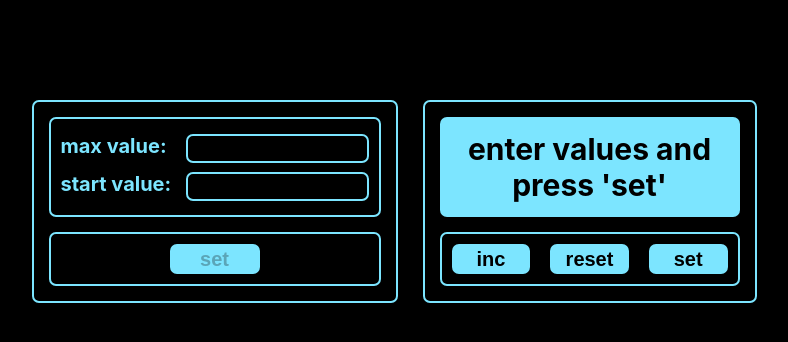
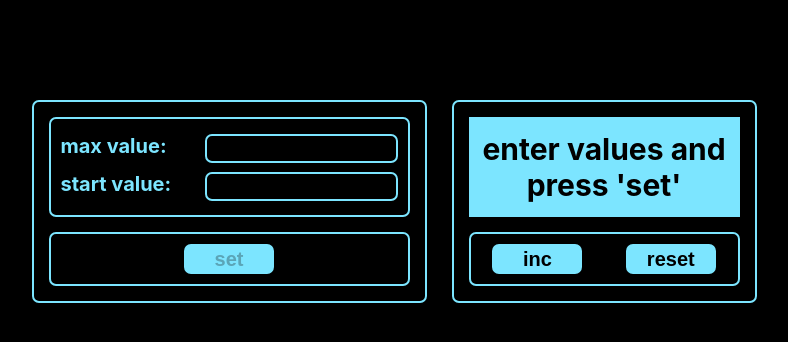
Before and after one commit to FeraVerto/counter, a React (Create React App) app: page / in a window 1280 px wide. Shown: the top 342 px of the page, without its empty margins (246-1034 px from the left). Built offline with nearby package versions, Linux system fonts and the light colour scheme.

Commit message:
counter + tuner

```diff
--- a/src/App.css
+++ b/src/App.module.css
@@ -25,36 +25,24 @@ button,
 
 .count_block {
     padding: 15px;
+
     width: 300px;
+
     background-color: transparent;
-}
-
-.counter {
-    margin-bottom: 15px;
-    height: 100px;
-    display: flex;
-    align-items: center;
-    justify-content: center;
-    background-color: #7ce5ff;
-    text-align: center;
-}
-
-.counter div {
-    margin: 0;
-    color: black;
-    font-weight: bold;
-    font-size: 30px;
 }
 
 .button_block {
     height: 50px;
+
     display: flex;
     justify-content: space-around;
 }
 
 button {
     margin: 10px;
+
     width: 90px;
+
     background-color: #7ce5ff;
     font-size: 20px;
     font-weight: bold;
@@ -68,19 +56,58 @@ button {
 .tuner_block {
     margin-right: 25px;
     padding: 15px;
+
     width: 400px;
+
     border: 2px solid #7ce5ff;
 }
 
 .tuner {
     padding: 10px;
+    margin-bottom: 15px;
+
+    height: 76px;
+
     display: flex;
     flex-direction: column;
     justify-content: space-around;
-    margin-bottom: 15px;
+
     border: 2px solid #7ce5ff;
-    height: 76px;
+
     color: #7ce5ff;
     font-weight: bold;
     font-size: 20px;
 }
+
+
+.input {
+    padding: 5px 0 5px 10px;
+
+    border: 2px solid #7ce5ff;
+    border-radius: 7px;
+    background-color: black;
+
+    color: white;
+    font-weight: bold;
+    text-align: center;
+    outline:none;
+}
+
+.error {
+    padding: 5px 0 5px 10px;
+
+    border: 2px solid red;
+    border-radius: 7px;
+    background-color: black;
+
+    color: white;
+    font-weight: bold;
+    text-align: center;
+    outline:none;
+
+}
+
+
+.error:focus {
+    border: 2px solid red;
+}
--- a/src/App.tsx
+++ b/src/App.tsx
@@ -1,24 +1,51 @@
 import React, {useState} from 'react';
-import './App.css';
+import s from './App.module.css';
 import {Counter} from "./Counter/Counter";
 import Button from "./Button/Button";
 import {TunerOfCounter} from "./TunerOfCounter/TunerOfCounter";
-import {NavLink} from "react-router-dom";
-import s from "./TunerOfCounter/TunerOfCounter.module.css";
 
 function App() {
 
     let [maxNumber, setMaxNumber] = useState<number | string>(0)
     let [startNumber, setStartNumber] = useState<number | string>(0)
     let [count, setCount] = useState<number | string>("enter values and press 'set'")
+    let [errorMax, setErrorMax] = useState<string>(`${s.input}`)
+    let [errorStart, setErrorStart] = useState<string>(`${s.input}`)
 
-    let classNameMax = maxNumber < 0  ? `${s.error_max}` : `${s.input}`;
-    let classNameStart = startNumber < 0 ? `${s.error_start}` : `${s.input}`;
+    let error = `${s.error}`
+    let input = `${s.input}`
 
+    //Функция для сравнения значения инпутов  max и start
+    let compare = (max: string | number, start: string | number) => {
+        if (max <= start || (max < 0 || start < 0)) {
+            setCount('Incorrect value')
+            if (max === start) {
+                setErrorStart(error)
+                setErrorMax(error)
+            }
+        } else {
+            setCount("enter values and press 'set'")
+            setErrorStart(input)
+            setErrorMax(input)
+        }
+    }
 
-    let objNumber = {
-        max: maxNumber,
-        start: startNumber
+    //Функции compareMax и compareStart - обертка для функции compare,
+    //которая принимает значение из инпута и отдает для сравнения compare
+    let compareMax = (value: string | number) => {
+        compare(value, startNumber)
+        //Валидация для инпута "max value..."
+        value < 0 || value <= startNumber
+            ? setErrorMax(error)
+            : setErrorMax(input)
+    }
+
+    let compareStart = (value: string | number) => {
+        compare(maxNumber, value)
+        //Валидация для инпута "start value..."
+        value < 0 || value >= maxNumber
+            ? setErrorStart(error)
+            : setErrorStart(input)
     }
 
     function increment() {
@@ -35,47 +62,44 @@ function App() {
         }
     }
 
-    //устанавливаем стартовое значение в counter
+//устанавливаем стартовое значение в counter
     function set() {
         setCount(startNumber)
     }
 
     return (
 
-        <div className="App">
+        <div className={s.App}>
 
-            <div className="tuner_block">
-                {/*передаем в компонент с инпутом функции из локального стейта, setMaxNumber и setStartNumber*/}
-                <div className="tuner">
-                    <TunerOfCounter id="1"
-                                    title={"max value:"}
-                                    setNumber={setMaxNumber}
-                                    number={objNumber}
-                                    setCount={setCount}
+            <div className={s.tuner_block}>
+                <div className={s.tuner}>
 
-                                    finalInputClassName={classNameMax}
+                    <TunerOfCounter
+                        title={"max value:"}
+                        setNumber={setMaxNumber}
+                        compareNumbers={compareMax}
+                        error={errorMax}
                     />
-                    <TunerOfCounter id="2"
-                                    title={"start value:"}
-                                    setNumber={setStartNumber}
-                                    number={objNumber}
-                                    setCount={setCount}
 
-                                    finalInputClassName={classNameStart}
+                    <TunerOfCounter
+                        title={"start value:"}
+                        setNumber={setStartNumber}
+                        compareNumbers={compareStart}
+                        error={errorStart}
                     />
+
                 </div>
-                <div className="button_block">
+                <div className={s.button_block}>
                     <Button onClick={set} title={"set"}
-                            disabled={(maxNumber < 0 && startNumber < 0) || (maxNumber <= startNumber)}/>
+                            disabled={(maxNumber < 0 || startNumber < 0) || (maxNumber <= startNumber)}/>
                 </div>
             </div>
 
-            <div className="count_block">
+            <div className={s.count_block}>
                 <Counter count={count} maxNumber={maxNumber} startNumber={startNumber}/>
-                <div className="button_block">
+                <div className={s.button_block}>
                     <Button onClick={increment} title={"inc"} disabled={count === maxNumber}/>
                     <Button onClick={reset} title={"reset"} disabled={count === startNumber}/>
-                    <Button onClick={set} title={"set"} disabled={maxNumber < 0 && startNumber < 0}/>
                 </div>
             </div>
 
--- a/src/Button/Button.tsx
+++ b/src/Button/Button.tsx
@@ -1,5 +1,4 @@
 import React from 'react';
-import './../App.css';
 
 type ButtonPropsType = {
     onClick: () => void,
--- /dev/null
+++ b/src/Counter/Count.module.css
@@ -0,0 +1,20 @@
+.counter {
+    margin-bottom: 15px;
+
+    height: 100px;
+
+    display: flex;
+    align-items: center;
+    justify-content: center;
+
+    background-color: #7ce5ff;
+    text-align: center;
+}
+
+.counter div {
+    margin: 0;
+
+    color: black;
+    font-weight: bold;
+    font-size: 30px;
+}
--- a/src/Counter/Counter.tsx
+++ b/src/Counter/Counter.tsx
@@ -1,5 +1,5 @@
 import React from 'react'
-import './../App.css'
+import s from './Count.module.css'
 
 export type CounterPropsType = {
     count: number | string,
@@ -8,7 +8,7 @@ export type CounterPropsType = {
 }
 
 export function Counter(props: CounterPropsType) {
-    return <div className="counter">
+    return <div className={s.counter}>
         <div  className={props.count === props.maxNumber && props.count !== 0 ? "red_number" : ""}>
            <p>{props.count}</p>
         </div>
--- a/src/TunerOfCounter/TunerOfCounter.module.css
+++ b/src/TunerOfCounter/TunerOfCounter.module.css
@@ -2,34 +2,3 @@
     display: flex;
     justify-content: space-between;
 }
-
-.input {
-    padding: 5px 0;
-    border: 2px solid #7ce5ff;
-    border-radius: 7px;
-    background-color: black;
-    color: white;
-    font-weight: bold;
-    text-align: center;
-    outline:none;
-}
-
-.error,
-.error_max,
-.error_start {
-    border: 2px solid red;
-    border-radius: 7px;
-    background-color: black;
-    color: white;
-    font-weight: bold;
-    text-align: center;
-    outline:none;
-    padding: 5px 0;
-}
-
-
-.error:focus,
-.error_max:focus,
-.error_start:focus {
-    border: 2px solid red;
-}
--- a/src/TunerOfCounter/TunerOfCounter.tsx
+++ b/src/TunerOfCounter/TunerOfCounter.tsx
@@ -1,67 +1,43 @@
 import React, {ChangeEvent} from 'react'
-/*import './../App.css'*/
+/*import './../App.module.css'*/
 import s from "./TunerOfCounter.module.css"
 
 export type TunerOfCounter = {
-    id: string
     title: string
     setNumber: (number: number | string) => void
-    number: { max: number | string, start: number | string }
-    setCount: (count: number | string) => void
-
-    finalInputClassName: string
+    compareNumbers: (value: number | string) => void
+    error: string
 }
 
-export function TunerOfCounter({id, title, setNumber, number, setCount, finalInputClassName}: TunerOfCounter) {
+export function TunerOfCounter({compareNumbers, title, error, setNumber}: TunerOfCounter) {
 
     let onChangeInputTuner = (e: ChangeEvent<HTMLInputElement>) => {
         let inputValue = Number(e.currentTarget.value)
-
-        //Функция для сравнения значения из инпута со значением пришедшим из стейта
-        //compare - функция для обозначения способа сравнения двух значений
-        /*let checkedNumber = (inputValue: number, num: number | string, compare: (a: number, b: number) => boolean) => {
-            let n = Number(num)
-
-            if (!isNaN(n) && (inputValue < 0 || compare(inputValue,  n))) {
-                props.setCount('Incorrect value')
-            }
-        }
-        checkedNumber(inputValue, props.number.max, (a, b) => a>=b)*/
-
-        //Функция возвращает проверку в зависимости от входящего id
-        let checkedNumber = (inputValue: number, num: number | string, id: string) => {
-            switch (id) {
-                case "1":
-                    return inputValue < 0 || inputValue <= num
-                case "2":
-                    return inputValue < 0 || inputValue >= num
-                default:
-                    break
-            }
-        }
-
-        //Валидация для инпута
-        if (checkedNumber(inputValue, number.start, id) || checkedNumber(inputValue, number.max, id)) {
-            setCount('Incorrect value')
-
-        } else {
-            setCount("enter values and press 'set'")
-        }
-
         setNumber(inputValue)
+        //отправляет inputValue в compareMax или в compareStart
+        compareNumbers(inputValue)
     }
 
-    /*console.log(finalInputClassName)*/
-    /*const finalInputClassName = error ? `${s.errorInput} ${className}` : s.superInput;*/
     return (
-
         <div className={s.tuner_item}>
             <label htmlFor="1">
                 {title}
             </label>
             <input
-                className={((number.max <= number.start) && (number.max !== 0 || number.start !== 0) ? `${s.error}` : finalInputClassName)}
-                id="1" type="number" onChange={onChangeInputTuner}/>
+                className={error}
+                id="1"
+                type="number"
+                onChange={onChangeInputTuner}/>
         </div>
     )
 }
+
+//Функция для сравнения значения из инпута со значением пришедшим из стейта
+//compare - функция для обозначения способа сравнения двух значений
+/*let checkedNumber = (inputValue: number, num: number | string, compare: (a: number, b: number) => boolean) => {
+    let n = Number(num)
+    if (!isNaN(n) && (inputValue < 0 || compare(inputValue,  n))) {
+        props.setCount('Incorrect value')
+    }
+}
+checkedNumber(inputValue, props.number.max, (a, b) => a>=b)*/
```
